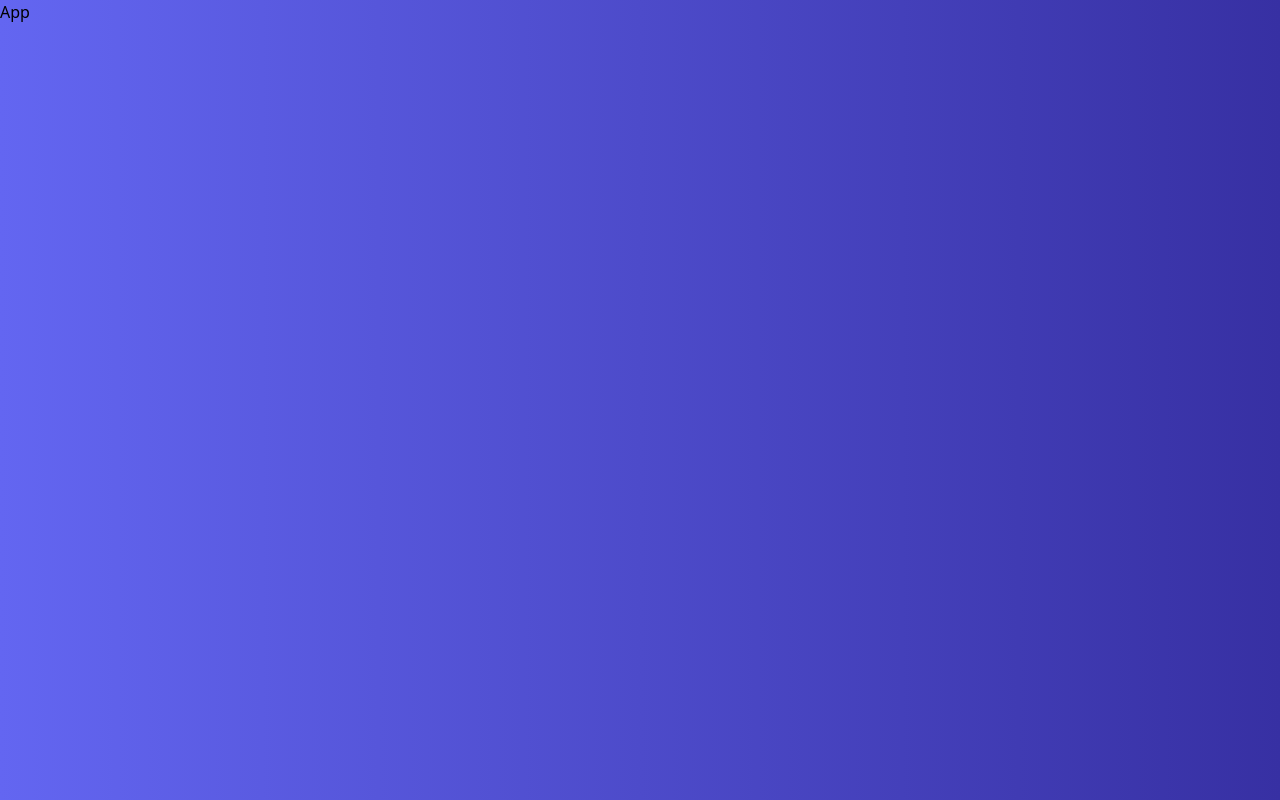
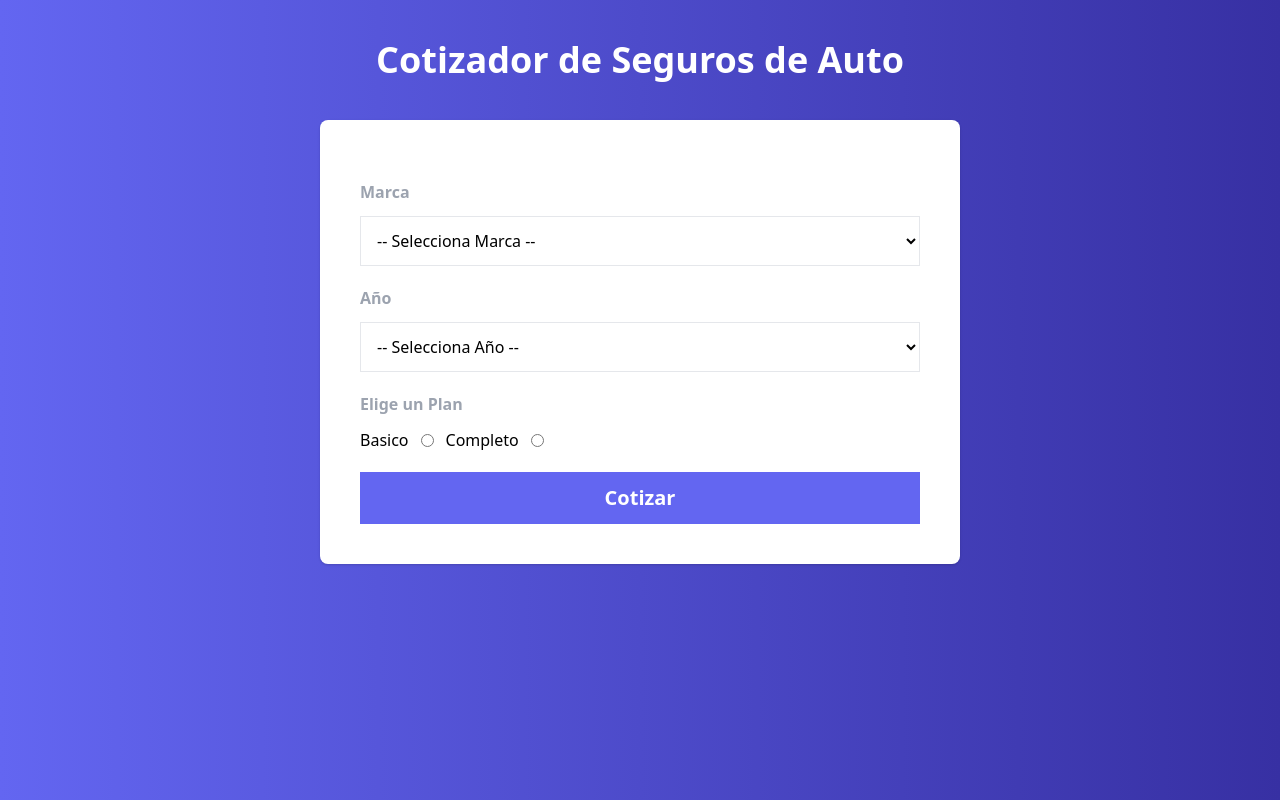
Before and after one commit to tomidziurdzia/React, a React (Vite) app in the folder cotizador-seguros/: page / in a window 1280 px wide. Built offline with nearby package versions, Linux system fonts and the light colour scheme.

Commit message:
Creando el formulario

```diff
--- a/cotizador-seguros/src/App.jsx
+++ b/cotizador-seguros/src/App.jsx
@@ -1,7 +1,9 @@
+import AppSeguro from "./components/AppSeguro";
+
 function App() {
   return (
     <div className="App">
-      <h1>App</h1>
+      <AppSeguro />
     </div>
   );
 }
--- /dev/null
+++ b/cotizador-seguros/src/components/AppSeguro.jsx
@@ -0,0 +1,19 @@
+import React from "react";
+import Formulario from "./Formulario";
+
+const AppSeguro = () => {
+  return (
+    <>
+      <header className="my-10">
+        <h1 className="text-white text-center text-4xl font-black">
+          Cotizador de Seguros de Auto
+        </h1>
+      </header>
+      <main className="bg-white md:w-2/3 lg:w-2/4 mx-auto shadow rounded-lg p-10">
+        <Formulario />
+      </main>
+    </>
+  );
+};
+
+export default AppSeguro;
--- /dev/null
+++ b/cotizador-seguros/src/components/Formulario.jsx
@@ -0,0 +1,60 @@
+import { Fragment } from "react";
+import { MARCAS, YEARS, PLANES } from "../constants/index";
+const Formulario = () => {
+  return (
+    <>
+      <form>
+        <div className="my-5">
+          <label className="block mb-3 font-bold text-gray-400">Marca</label>
+          <select
+            name="marca"
+            className="w-full p-3 bg-white border border-gray-200"
+          >
+            <option value="">-- Selecciona Marca --</option>
+            {MARCAS.map((marca) => (
+              <option key={marca.id} value={marca.id}>
+                {marca.nombre}
+              </option>
+            ))}
+          </select>
+        </div>
+
+        <div className="my-5">
+          <label className="block mb-3 font-bold text-gray-400">Año</label>
+          <select
+            name="year"
+            className="w-full p-3 bg-white border border-gray-200"
+          >
+            <option value="">-- Selecciona Año --</option>
+            {YEARS.map((year) => (
+              <option key={year} value={year}>
+                {year}
+              </option>
+            ))}
+          </select>
+        </div>
+
+        <div className="my-5">
+          <label className="block mb-3 font-bold text-gray-400">
+            Elige un Plan
+          </label>
+          <div className="flex gap-3 items-center">
+            {PLANES.map((plan) => (
+              <Fragment key={plan.id}>
+                <label>{plan.nombre}</label>
+                <input type="radio" name="plan" value={plan.id} />
+              </Fragment>
+            ))}
+          </div>
+        </div>
+        <input
+          type="submit"
+          className="w-full text-xl bg-indigo-500 hover:bg-indigo-600 transition-colors text-white cursor-pointer font-bold py-3"
+          value="Cotizar"
+        />
+      </form>
+    </>
+  );
+};
+
+export default Formulario;
--- /dev/null
+++ b/cotizador-seguros/src/constants/index.js
@@ -0,0 +1,25 @@
+export const MARCAS = [
+  {
+    id: 1,
+    nombre: "Europeo",
+  },
+  {
+    id: 2,
+    nombre: "Americano",
+  },
+  {
+    id: 3,
+    nombre: "Asiatico",
+  },
+];
+
+const YEARMAX = new Date().getFullYear();
+export const YEARS = Array.from(
+  new Array(20),
+  (valor, index) => YEARMAX - index
+);
+
+export const PLANES = [
+  { id: 1, nombre: "Basico" },
+  { id: 2, nombre: "Completo" },
+];
```
